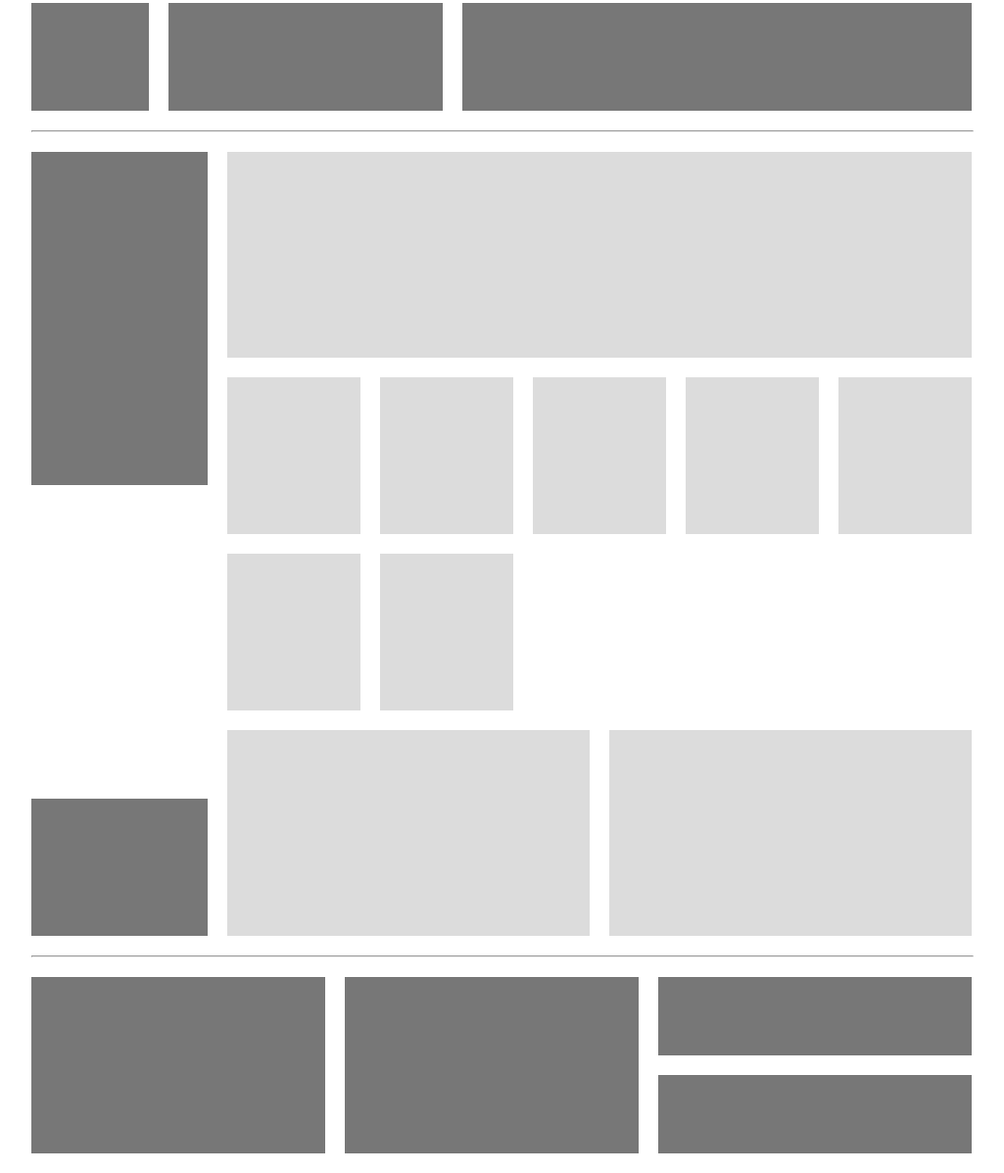
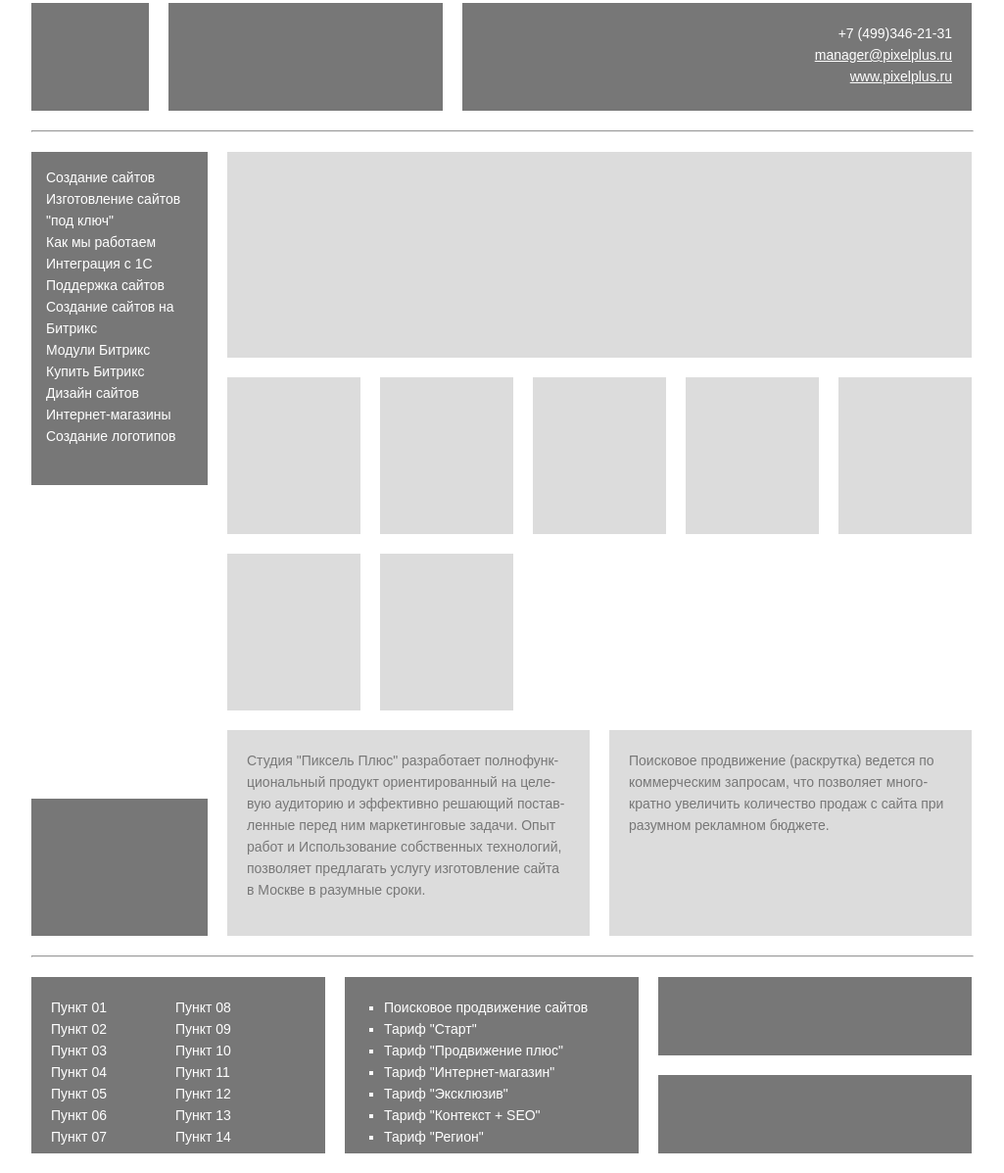
Before and after one commit to ZaikinaEvgeniya/Project1, a plain HTML site: page index.html in a window 1280 px wide. Shown: the part 17-1214 px from the top of the page at 98% size, without its empty margins (128-1153 px from the left). Drawn offline with Linux system fonts and the light colour scheme.

Commit message:
Add content

```diff
--- a/index.html
+++ b/index.html
@@ -1,5 +1,5 @@
 <!DOCTYPE html>
-<html lang="en">
+<html lang="ru">
 <head>
     <meta charset="UTF-8">
     <title>Title</title>
@@ -10,14 +10,38 @@
     <header class="header clearfix">
         <div class="block1 block"></div>
         <div class="block2 block"></div>
-        <div class="block3 block"></div>
+        <div class="block3 block">
+            <ul class="contacts">
+                <li>+7 (499)346-21-31</li>
+                <li><a href="#">manager@pixelplus.ru</a></li>
+                <li><a href="#">www.pixelplus.ru</a></li>
+            </ul>
+        </div>
     </header>
     <hr>
 </div>
 <div class="mid">
     <div class="content clearfix">
         <div class="left">
-            <div class="block4 block"></div>
+            <div class="block4 block">
+                <div class="menu">
+                    <nav>
+                        <ul class="nav">
+                            <li><a>Создание сайтов</a></li>
+                            <li><a>Изготовление сайтов "под ключ"</a></li>
+                            <li><a>Как мы работаем</a></li>
+                            <li><a>Интеграция с 1С</a></li>
+                            <li><a>Поддержка сайтов</a></li>
+                            <li><a>Создание сайтов на Битрикс</a></li>
+                            <li><a>Модули Битрикс</a></li>
+                            <li><a>Купить Битрикс</a></li>
+                            <li><a>Дизайн сайтов</a></li>
+                            <li><a>Интернет-магазины</a></li>
+                            <li><a>Создание логотипов</a></li>
+                        </ul>
+                    </nav>
+                </div>
+            </div>
             <div class="block7 block"></div>
         </div>
         <div class="center">
@@ -29,16 +53,59 @@
             <div class="block6 block"></div>
             <div class="block6 block"></div>
             <div class="block6 block"></div>
-            <div class="block8 block"></div>
-            <div class="block9 block"></div>
+            <div class="block8 block">
+                <span>
+                    Студия "Пиксель Плюс" разработает полнофункциональный
+                    продукт ориентированный на целевую аудиторию и
+                    эффективно решающий поставленные перед ним маркетинговые задачи.
+                    Опыт работ и Использование собственных технологий, позволяет
+                    предлагать услугу изготовление сайта в Москве в разумные сроки.
+                </span>
+            </div>
+            <div class="block9 block">
+                <span>
+                    Поисковое продвижение (раскрутка) ведется по коммерческим
+                    запросам, что позволяет многократно увеличить количество
+                    продаж с сайта при разумном рекламном бюджете.
+                </span>
+            </div>
         </div>
     </div>
     <hr>
 </div>
 <div class="mid">
     <footer class="footer">
-        <div class="block10 block"></div>
-        <div class="block11 block"></div>
+        <div class="block10 block">
+            <ul class="items1">
+                <li>Пункт 01</li>
+                <li>Пункт 02</li>
+                <li>Пункт 03</li>
+                <li>Пункт 04</li>
+                <li>Пункт 05</li>
+                <li>Пункт 06</li>
+                <li>Пункт 07</li>
+            </ul>
+            <ul class="items2">
+                <li>Пункт 08</li>
+                <li>Пункт 09</li>
+                <li>Пункт 10</li>
+                <li>Пункт 11</li>
+                <li>Пункт 12</li>
+                <li>Пункт 13</li>
+                <li>Пункт 14</li>
+            </ul>
+        </div>
+        <div class="block11 block">
+            <ul class="rates">
+                <li>Поисковое продвижение сайтов</li>
+                <li>Тариф "Старт"</li>
+                <li>Тариф "Продвижение плюс"</li>
+                <li>Тариф "Интернет-магазин"</li>
+                <li>Тариф "Эксклюзив"</li>
+                <li>Тариф "Контекст + SEO"</li>
+                <li>Тариф "Регион"</li>
+            </ul>
+        </div>
         <div class="block12 block"></div>
         <div class="block13 block"></div>
     </footer>
--- a/styles.css
+++ b/styles.css
@@ -1,7 +1,12 @@
 body{
     margin: 0;
     padding: 0;
+    color: #ffffff;
     font : 14px/22px Arial,sans-serif;
+}
+
+a{
+    color: #ffffff;
 }
 
 /*Структура сайта*/
@@ -14,23 +19,25 @@ body{
 
 .block{
     float: left;
-    height: 110px;
     background: #777777;
     margin: 20px 0;
 }
 
 .block1{
     width: 120px;
+    height: 110px;
     margin-left: 70px;
     margin-right: 20px;
 }
 
 .block2{
     width: 280px;
+    height: 110px;
     margin-right: 20px;
 }
 
 .block3{
+    height: 110px;
     width: 520px;
 }
 
@@ -45,6 +52,15 @@ hr{
     margin: 0;
     margin-left: 70px;
 }
+
+.contacts{
+    list-style: none;
+    margin: 20px;
+    padding: 0;
+    text-align: right;
+    float: right;
+}
+
 
 /*Контент*/
 .content{
@@ -68,6 +84,16 @@ hr{
     width: 180px;
     height: 140px;
     margin-bottom: 0;
+}
+
+.nav{
+    list-style: none;
+    margin: 15px;
+    padding: 0;
+}
+
+.nav a:hover{
+    font-weight: bold;
 }
 
 /*Центральная часть*/
@@ -111,6 +137,13 @@ hr{
     margin-right: 20px;
 }
 
+.block8 span,.block9 span{
+    hyphens: auto;
+    display: block;
+    margin: 20px;
+    color: #777777;
+}
+
 /*Футер*/
 
 .block10, .block11{
@@ -120,8 +153,23 @@ hr{
     margin-right: 20px;
 }
 
+.items1,.items2{
+    list-style: none;
+    float: left;
+    margin: 20px;
+    margin-right: 50px;
+    padding: 0;
+}
+
 .block11{
     margin-left: 0px;
+}
+
+.rates{
+    list-style: square;
+    margin: 20px;
+    margin-left: 40px;
+    padding: 0px;
 }
 
 .block12, .block13{
```
